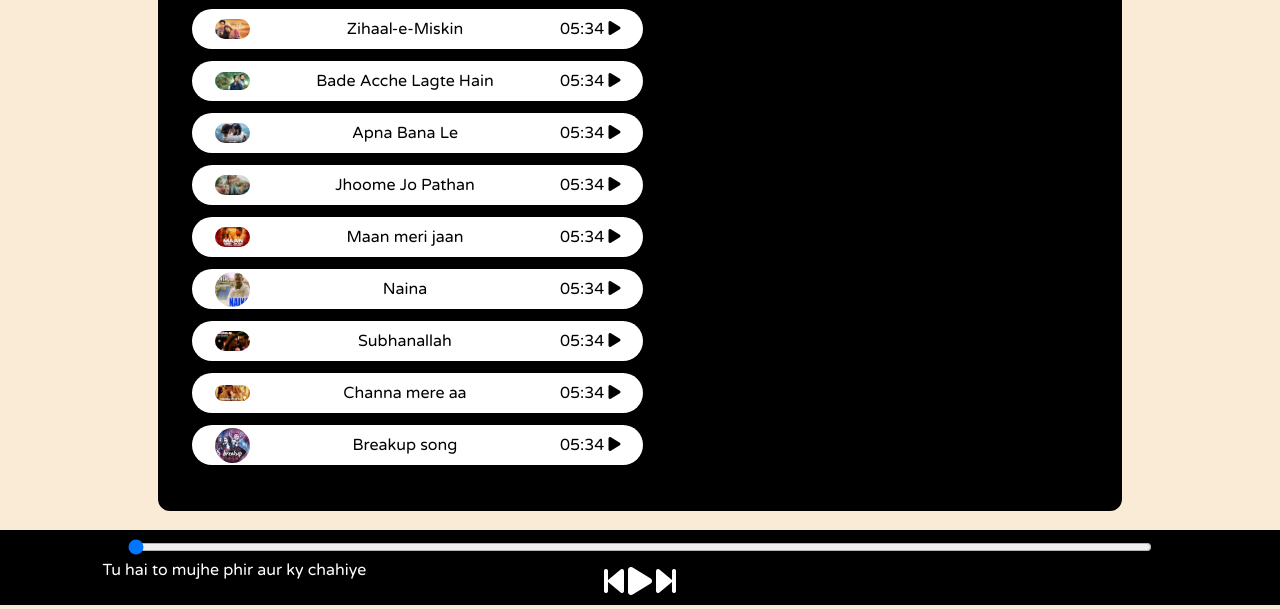
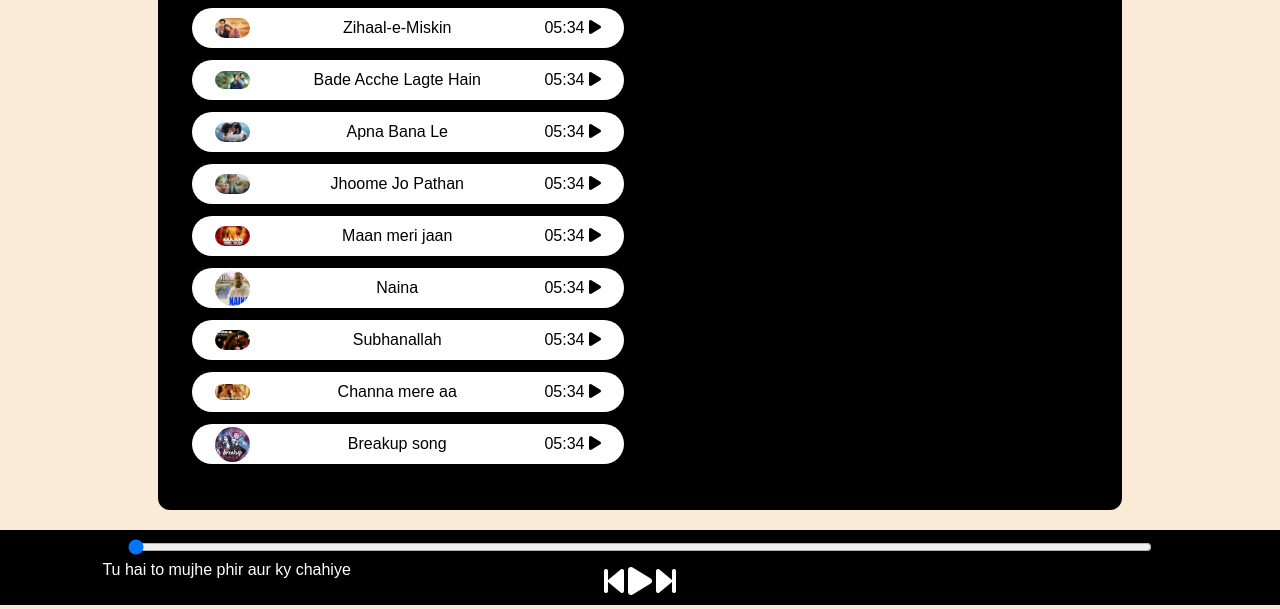
Before and after one commit to jignesh140606/spotify-clone, a plain HTML site: page index.html in a window 1280 px wide. Shown: the part 195-804 px from the top of the page. Drawn offline with Linux system fonts and the light colour scheme.

Commit message:
Update style.css

```diff
--- a/style.css
+++ b/style.css
@@ -1,8 +1,3 @@
-
-@import url('https://fonts.googleapis.com/css2?family=Bebas+Neue&family=Lilita+One&family=Roboto+Condensed&family=Rowdies:wght@700&family=Saira+Condensed:wght@200&family=Teko:wght@300&display=swap');
-
-@import url('https://fonts.googleapis.com/css2?family=Bebas+Neue&family=Lilita+One&family=Roboto+Condensed&family=Rowdies:wght@700&family=Saira+Condensed:wght@200&family=Teko:wght@300&family=Varela+Round&display=swap');
-
 body{
     background-color: antiquewhite;
 }
```
